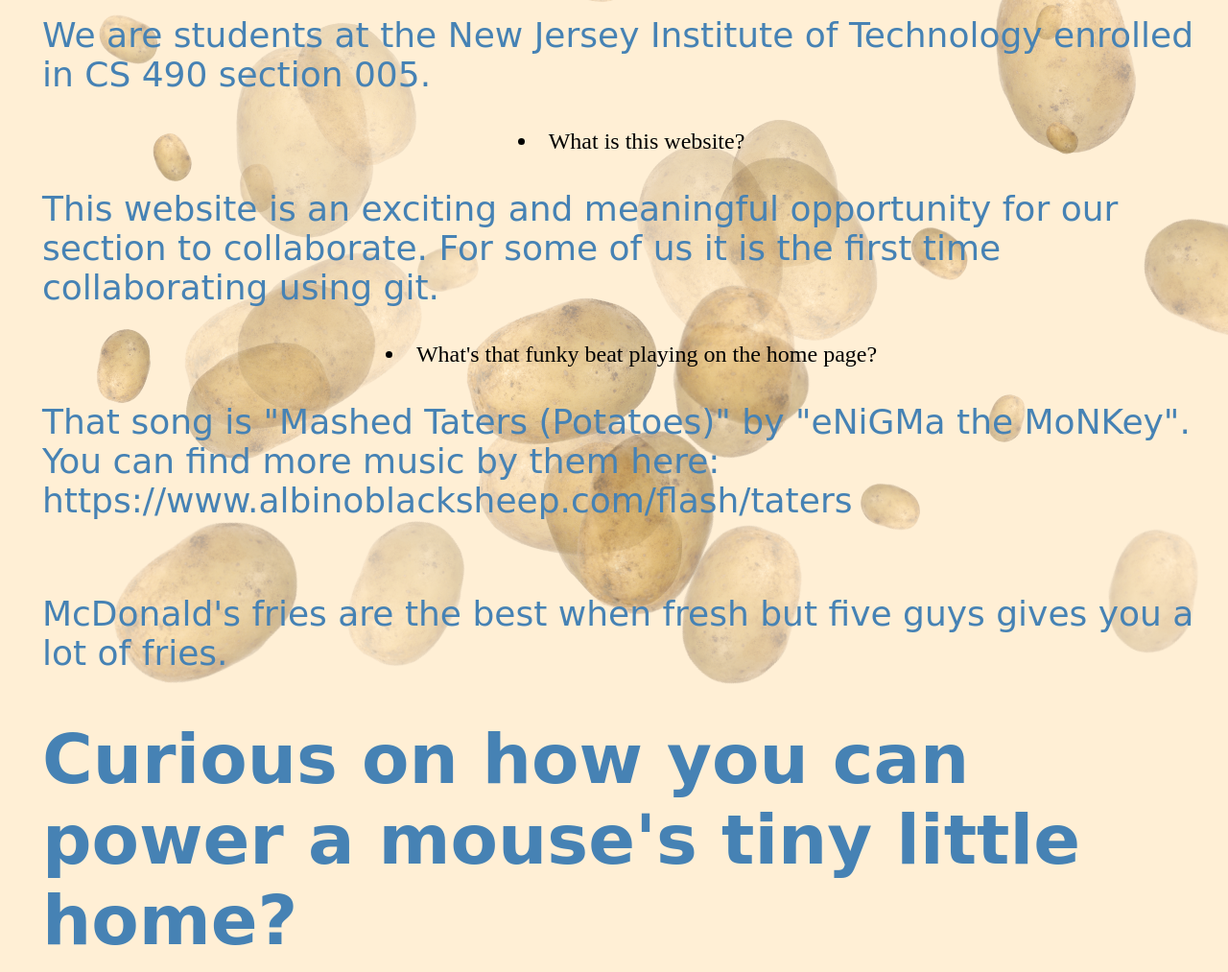
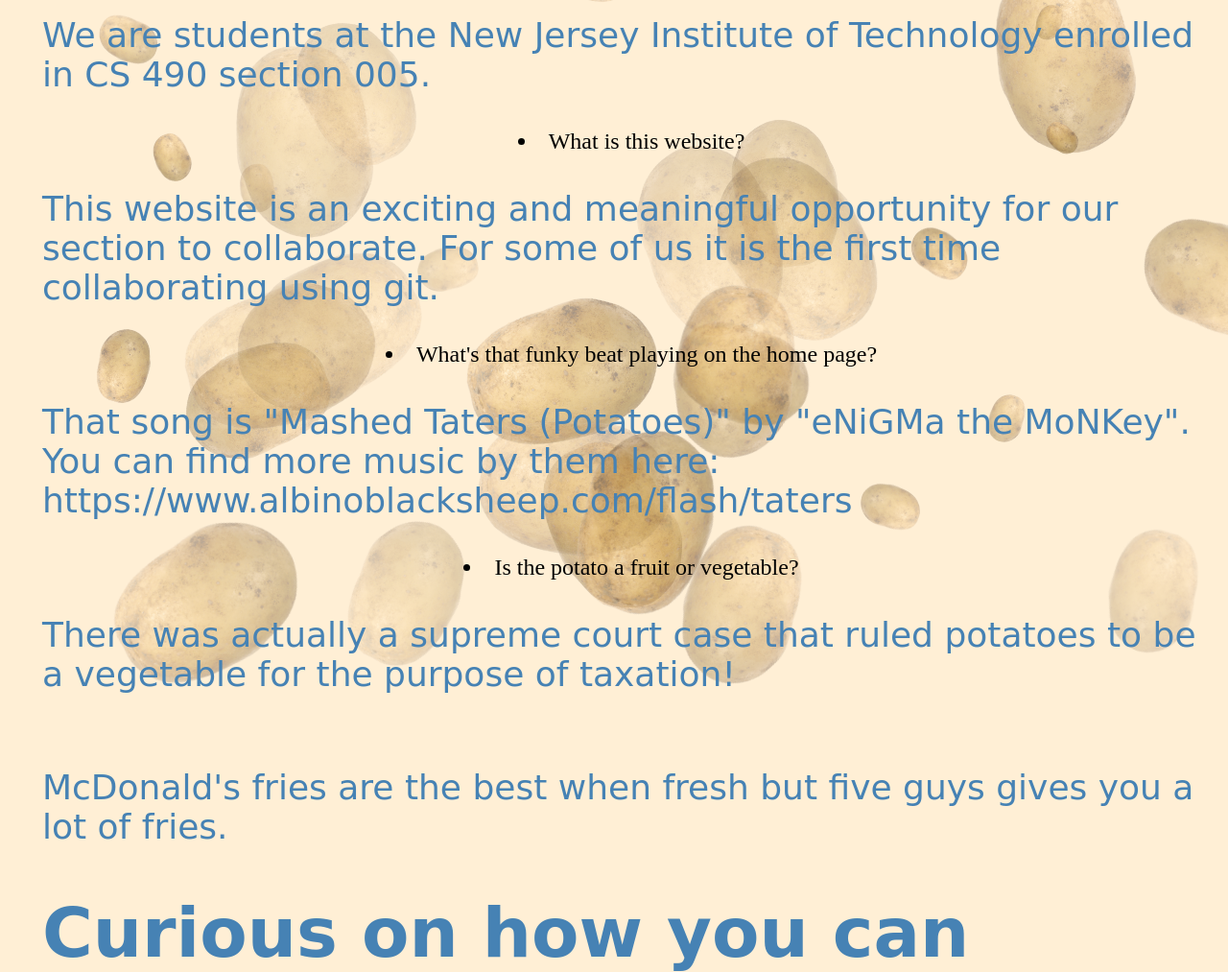
Before and after one commit to NJIT-CS490/hw7-005, a Flask app: page /about in a window 1280 px wide. Shown: the part 223-1236 px from the top of the page at 96% size. Run offline with Flask 2, Linux system fonts and the light colour scheme; some web fonts are replaced.

Commit message:
added fun fact to about page

```diff
--- a/templates/about.html
+++ b/templates/about.html
@@ -18,6 +18,8 @@
          <p>This website is an exciting and meaningful opportunity for our section to collaborate. For some of us it is the first time collaborating using git.</p>
          <li>What's that funky beat playing on the home page?</li>
          <p>That song is "Mashed Taters (Potatoes)" by "eNiGMa the MoNKey". You can find more music by them here: https://www.albinoblacksheep.com/flash/taters</p>
+         <li>Is the potato a fruit or vegetable?</li>
+         <p>There was actually a supreme court case that ruled potatoes to be a vegetable for the purpose of taxation!</p>
          <br> McDonald's fries are the best when fresh but five guys gives you a lot of fries. </br>
          <h1>Curious on how you can power a mouse's tiny little home?</h1>
          <iframe width="420" height="345" src="https://www.youtube.com/embed/FITxr6bJmd8"></iframe>
```
